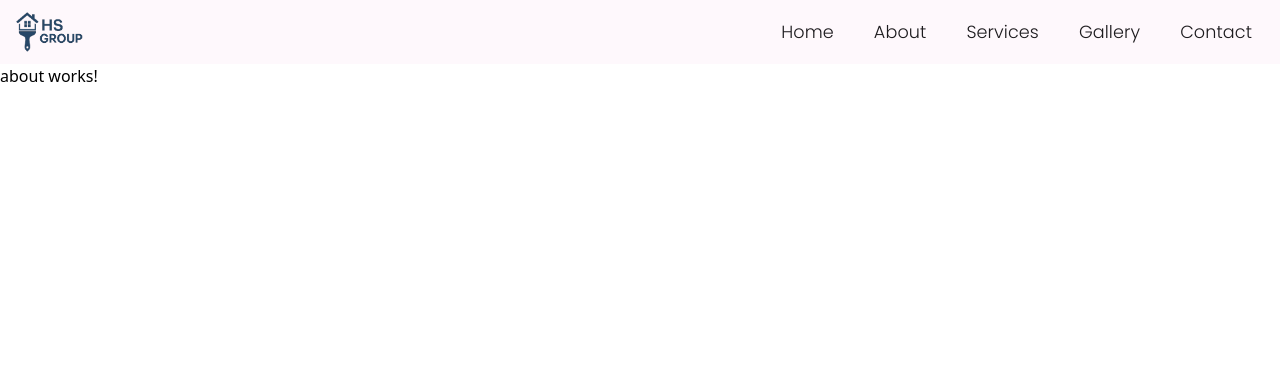
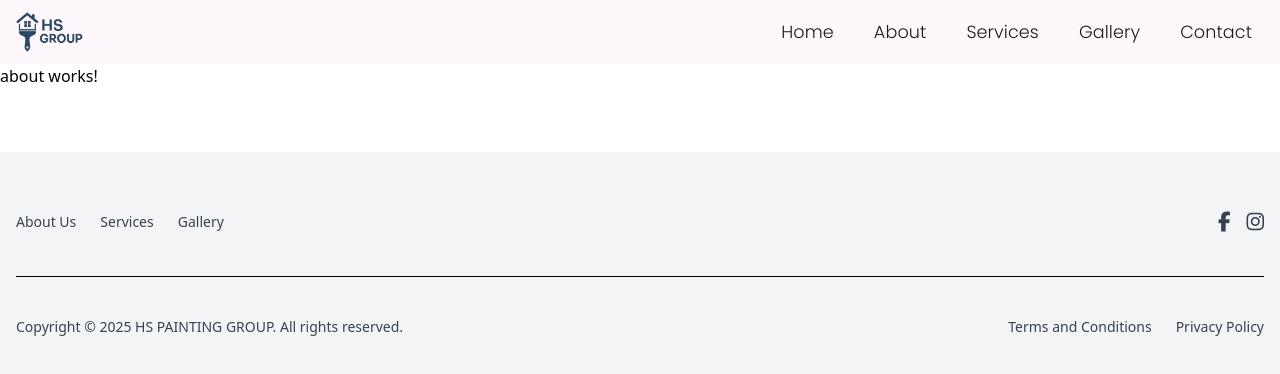
Before and after one commit to dorfak-au/hs-painting-group, an Angular app: page /about in a window 1280 px wide. Shown: the top 374 px of the page. Built offline with nearby package versions, Linux system fonts and the light colour scheme; no server answers.

Commit message:
adding footer.

```diff
--- a/src/app/app.component.html
+++ b/src/app/app.component.html
@@ -2,3 +2,4 @@
 <div>
   <router-outlet></router-outlet>
 </div>
+<app-footer></app-footer>
--- a/src/app/app.component.ts
+++ b/src/app/app.component.ts
@@ -1,10 +1,11 @@
 import { Component } from '@angular/core';
 import { RouterOutlet } from '@angular/router';
 import { NavbarComponent } from './shared/navbar/navbar.component';
+import { FooterComponent } from './shared/footer/footer.component';
 
 @Component({
   selector: 'app-root',
-  imports: [RouterOutlet, NavbarComponent],
+  imports: [RouterOutlet, NavbarComponent, FooterComponent],
   templateUrl: './app.component.html',
   styleUrl: './app.component.scss',
 })
--- a/src/app/shared/footer/footer.component.html
+++ b/src/app/shared/footer/footer.component.html
@@ -1 +1,32 @@
-<p>footer works!</p>
+<footer class="bg-gray-100 text-center text-sm text-gray-700 py-8 mt-16">
+    <div class="max-w-7xl mx-auto px-4">
+      <div class="flex flex-col md:flex-row justify-between items-center mb-4 space-y-4 md:space-y-0 py-6">
+        <!-- Navigation Links -->
+        <div class="flex space-x-6">
+          <a routerLink="/about" class="hover:underline">About Us</a>
+          <a routerLink="/services" class="hover:underline">Services</a>
+          <a routerLink="/gallery" class="hover:underline">Gallery</a>
+        </div>
+
+        <!-- Social Icons -->
+        <div class="flex space-x-4 text-xl">
+          <a href="https://facebook.com" target="_blank" aria-label="Facebook" class="hover:text-blue-600">
+            <i class="fa-brands fa-facebook-f"></i>
+          </a>
+          <a href="https://instagram.com" target="_blank" aria-label="Instagram" class="hover:text-pink-600">
+            <i class="fa-brands fa-instagram"></i>
+          </a>
+        </div>
+      </div>
+
+      <hr class="border-black mb-4" />
+
+      <div class="flex flex-col md:flex-row justify-between items-center space-y-2 md:space-y-0 py-6">
+        <p>Copyright © 2025 HS PAINTING GROUP. All rights reserved.</p>
+        <div class="flex space-x-6">
+          <a routerLink="/terms" class="hover:underline">Terms and Conditions</a>
+          <a routerLink="/privacy" class="hover:underline">Privacy Policy</a>
+        </div>
+      </div>
+    </div>
+  </footer>
--- a/src/app/shared/footer/footer.component.ts
+++ b/src/app/shared/footer/footer.component.ts
@@ -1,8 +1,9 @@
 import { Component } from '@angular/core';
+import { RouterLink } from '@angular/router';
 
 @Component({
   selector: 'app-footer',
-  imports: [],
+  imports: [RouterLink],
   templateUrl: './footer.component.html',
   styleUrl: './footer.component.scss'
 })
--- a/src/index.html
+++ b/src/index.html
@@ -20,6 +20,7 @@
       href="https://fonts.googleapis.com/icon?family=Material+Icons"
       rel="stylesheet"
     />
+    <link rel="stylesheet" href="https://cdnjs.cloudflare.com/ajax/libs/font-awesome/6.5.0/css/all.min.css" />
   </head>
   <body class="mat-typography">
     <app-root></app-root>
```
